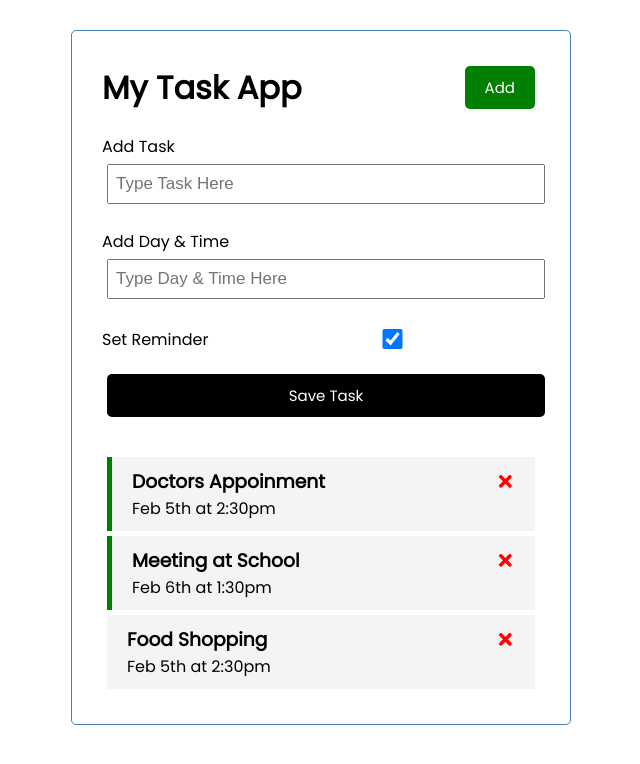
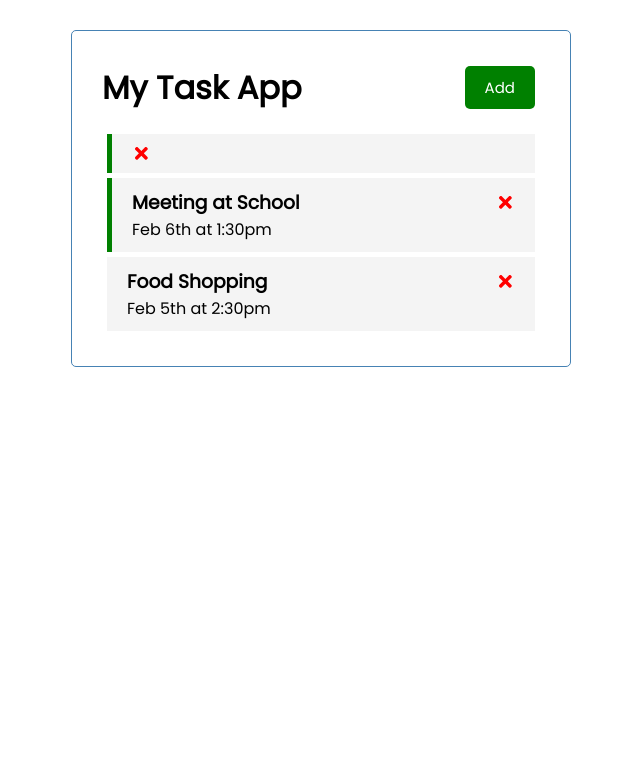
Before and after one commit to nisHcodeX/My-Task-App, a React (Create React App) app: page / in a window 1280 px wide. Shown: the top 764 px of the page, without its empty margins (319-959 px from the left). Built offline with nearby package versions, Linux system fonts and the light colour scheme; data requests are answered from the project's data file.

Commit message:
On branch master

```diff
--- /dev/null
+++ b/db.json
@@ -0,0 +1,20 @@
+{
+  "tasks": [
+    {
+      "reminder": true,
+      "id": 1
+    },
+    {
+      "id": 2,
+      "text": "Meeting at School",
+      "day": "Feb 6th at 1:30pm",
+      "reminder": true
+    },
+    {
+      "id": 3,
+      "text": "Food Shopping",
+      "day": "Feb 5th at 2:30pm",
+      "reminder": false
+    }
+  ]
+}
--- a/package.json
+++ b/package.json
@@ -6,6 +6,7 @@
     "@testing-library/jest-dom": "^5.14.1",
     "@testing-library/react": "^11.2.7",
     "@testing-library/user-event": "^12.8.3",
+    "json-server": "^0.16.3",
     "react": "^17.0.2",
     "react-dom": "^17.0.2",
     "react-icons": "^4.2.0",
@@ -16,7 +17,8 @@
     "start": "react-scripts start",
     "build": "react-scripts build",
     "test": "react-scripts test",
-    "eject": "react-scripts eject"
+    "eject": "react-scripts eject",
+    "server": "json-server --watch db.json --port 5000"
   },
   "eslintConfig": {
     "extends": [
--- a/src/App.js
+++ b/src/App.js
@@ -1,40 +1,62 @@
 import Header from './components/Header'
 import Tasks from './components/Tasks'
 import AddTask from './components/AddTask'
-import {useState} from 'react'
+import {useState, useEffect} from 'react'
 
 
 
 function App() {
-  const [tasks,setTasks] = useState(
-    [
-       {
-           id : 1,
-           text : 'Doctors Appoinment',
-           day :'Feb 5th at 2:30pm',
-           reminder: true,
-       },
-       {
-           id : 2,
-           text : 'Meeting at School',
-           day :'Feb 6th at 1:30pm',
-           reminder: true,
+// toggle Button
+ const [showAddTask,setShowAddTask] = useState (false)
 
-       },
-       {
-           id : 3,
-           text : 'Food Shopping',
-           day :'Feb 5th at 2:30pm',
-           reminder: false,
-       },
-   ]
-)
+ const [tasks,setTasks] = useState([])
+      useEffect(()=>{
+        const getTasks = async () => {
+        const tasksFromServer= await fetchTasks()
+        setTasks(tasksFromServer)
+      }
+        getTasks()
+      },[])
+  // Fetch Tasks
+  const fetchTasks= async ()=>{
+    const res = await fetch(`http://localhost:5000/tasks/`)
+    const data = await res.json()
+    return data
+  }
+    // Fetch Task
+
+      const fetchTask= async (id)=>{
+      const res = await fetch(`http://localhost:5000/tasks${id}`)
+      const data = await res.json()
+
+      return data
+    }
 // Add Task
-   const addTask =(task) =>{
-      console.log(task)
+   const addTask =async (task) =>{
+    const res = await fetch('http://localhost:5000/tasks',{
+      method : 'POST',
+      headers : {
+        'Content-type':'application/json'
+      },
+      body : JSON.stringify(task)
+    })
+
+    const data = await res.json()
+    setTasks([...tasks, data])
+
+      // const id = Math.floor(Math.random()*10000)+1
+      // const newTask = {id,...task}
+      // setTasks(
+      //   [...tasks,newTask]
+      // )
+
    }
 // Delete Event
-    const deleteTask =(id) =>{
+    const deleteTask =async (id) =>{
+     await fetch(`http://localhost:5000/tasks/${id}`,{
+      method : 'DELETE'
+     })
+
         setTasks(
           tasks.filter(tasks =>(
             tasks.id !== id
@@ -42,20 +64,36 @@
         )
     }
 // Toggle Event
-    const toggleTask =(id) =>{
+    const toggleTask =async (id) =>{
+        const taskToToggle = await fetchTask(id)
+        const updTask ={...taskToToggle,
+          reminder : !taskToToggle.reminder}
+
+      const res = await fetch(`http://localhost:5000/tasks/${id}`,{
+          method : 'PUT',
+          headers:{
+            'Content-type':'application/json'
+          },
+          body : JSON.stringify(updTask)
+      })
+       const data = await res.json()
       setTasks(
         tasks.map((task)=> task.id === id ?
-        {...task, reminder: !task.reminder}
+        {...task, reminder:
+           !task.reminder}
         : task
       )
     )
     }
   return (
     <div className="container">
-    <Header/>
-    <AddTask
+    <Header
+    onAdd={()=>setShowAddTask(!showAddTask)}
+    showAddTask = {showAddTask}
+    />
+    {showAddTask &&  <AddTask
       onAdd={addTask}
-    />
+    />}
     {tasks.length >0 ?
         ( <Tasks tasks={tasks}
           onDelete={deleteTask}
--- a/src/components/Header.js
+++ b/src/components/Header.js
@@ -1,14 +1,14 @@
 import PropTypes from 'prop-types'
 import Button from './Button'
 
-const Header = ({title}) => {
-    const onClick = ()=>{
-        console.log('clicked');
-    }
+const Header = ({title,onAdd,showAddTask}) => {
     return(
     <header className='header'>
         <h1>{title} </h1>
-        <Button color='green'text='Add' onClick={onClick}/>
+        <Button
+            color={showAddTask ? 'red': 'green' }
+            text={showAddTask ? 'Close' : 'Add'}
+            onClick={onAdd}/>
     </header>
 
     )
```
Also changed, not shown: 1 other file (tests, documents, lock files or other folders).
